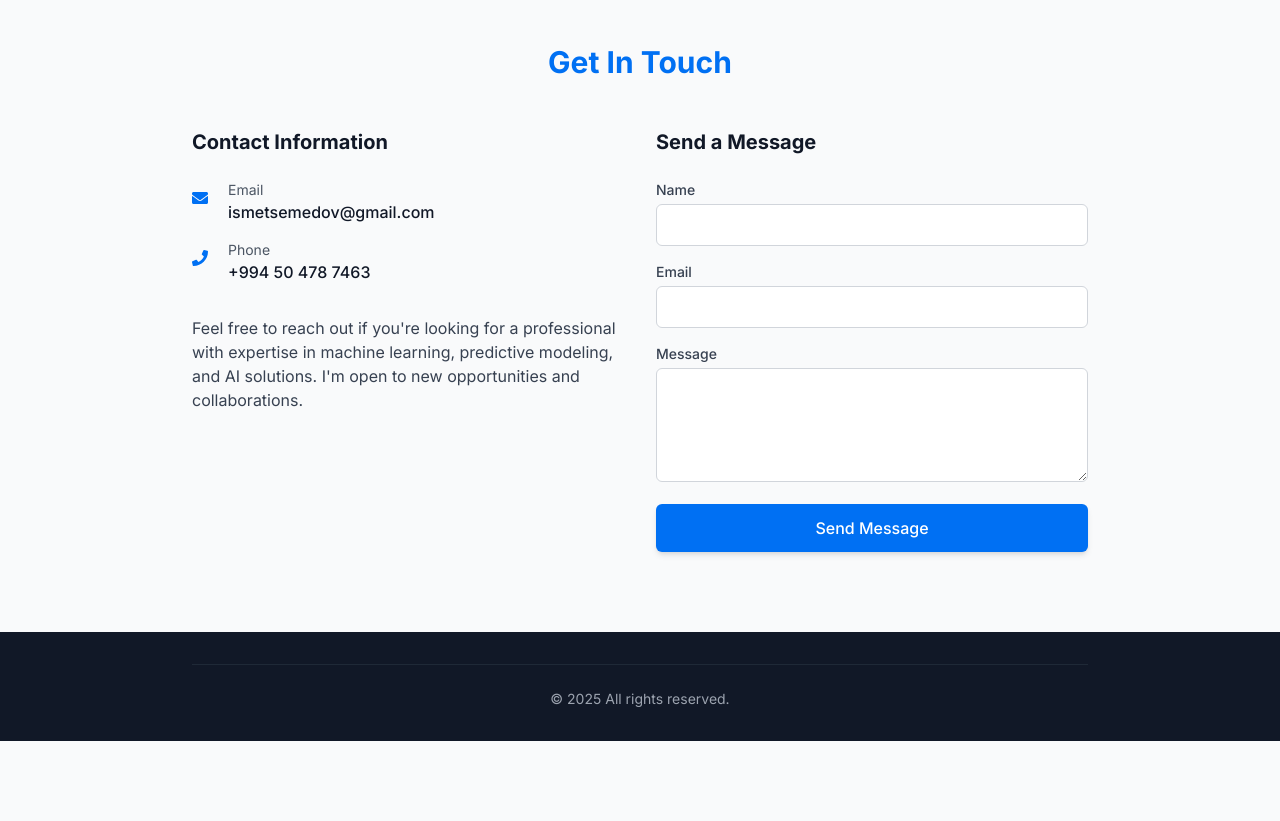
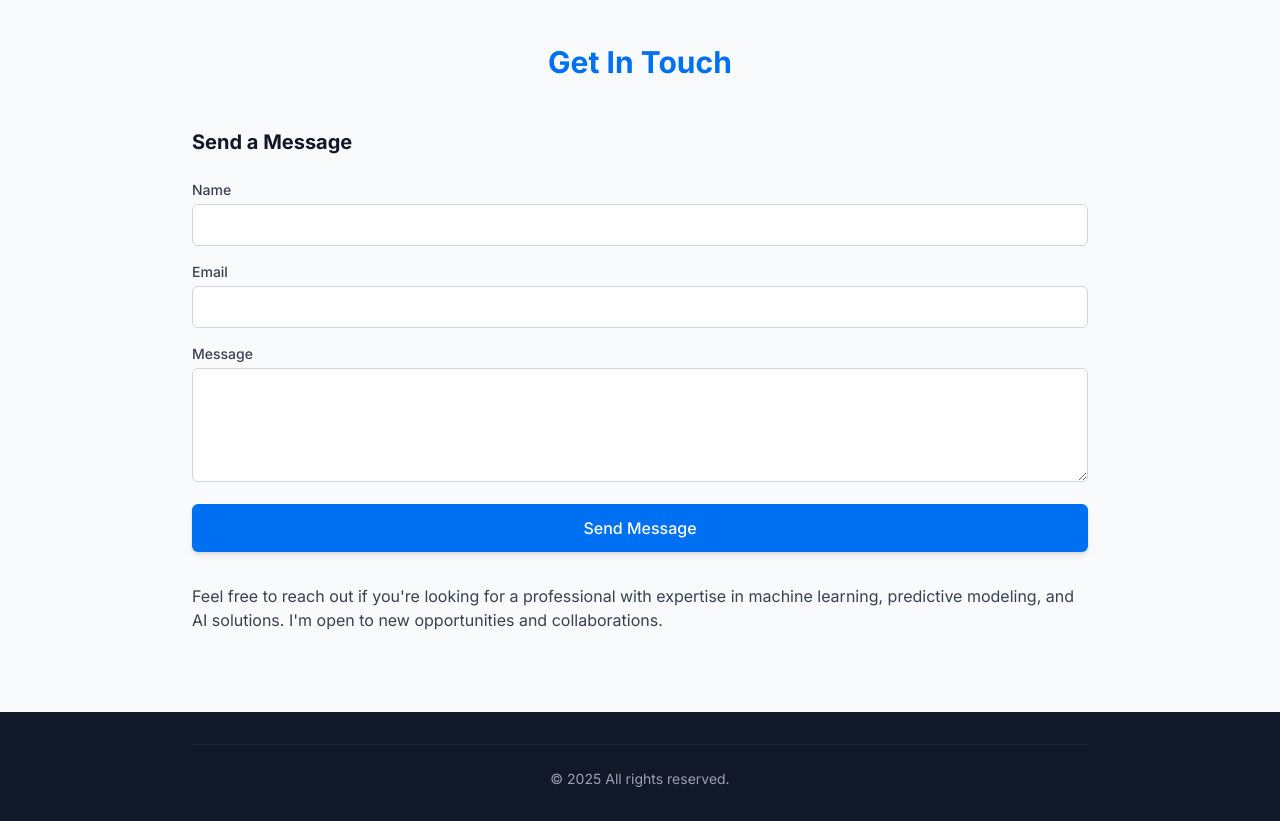
Before and after one commit to ulvibashir/profile, a Next.js app: page / in a window 1280 px wide. Shown: the part 4640-5461 px from the top of the page. Before the commit the page ends 5381 px from the top, so only its background shows below. Built offline with nearby package versions, Linux system fonts and the light colour scheme; no server answers; the database is empty.

Commit message:
Update Contact.tsx

```diff
--- a/src/components/Contact.tsx
+++ b/src/components/Contact.tsx
@@ -2,7 +2,7 @@
 
 import { useState } from 'react'
 import { motion } from 'framer-motion'
-import { FaEnvelope, FaPhone, FaExclamationTriangle } from 'react-icons/fa'
+import { FaExclamationTriangle } from 'react-icons/fa'
 
 interface FormData {
   name: string;
@@ -122,8 +122,7 @@ const Contact = () => {
 
       // Fallback message if the API fails
       setSuccessMessage(
-        "While there was an issue with our contact system, " +
-        "you can reach me directly at ismetsemedov@gmail.com or +994 50 478 7463."
+        "Thank you for your message. I'll review it as soon as possible."
       )
       setIsSubmitted(true)
 
@@ -145,33 +144,7 @@ const Contact = () => {
         >
           <h2 className="text-2xl sm:text-3xl font-bold text-primary text-center mb-8 md:mb-12">Get In Touch</h2>
 
-          <div className="grid grid-cols-1 md:grid-cols-2 gap-8">
-            <div>
-              <h3 className="text-xl font-bold mb-4 md:mb-6">Contact Information</h3>
-
-              <div className="space-y-4">
-                <ContactItem
-                  icon={<FaEnvelope />}
-                  label="Email"
-                  value="ismetsemedov@gmail.com"
-                  href="mailto:ismetsemedov@gmail.com"
-                />
-                <ContactItem
-                  icon={<FaPhone />}
-                  label="Phone"
-                  value="+994 50 478 7463"
-                  href="tel:+994504787463"
-                />
-              </div>
-
-              <div className="mt-6 md:mt-8">
-                <p className="text-gray-700 text-sm sm:text-base">
-                  Feel free to reach out if you&apos;re looking for a professional with expertise in machine learning,
-                  predictive modeling, and AI solutions. I&apos;m open to new opportunities and collaborations.
-                </p>
-              </div>
-            </div>
-
+          <div className="grid grid-cols-1">
             <div>
               <h3 className="text-xl font-bold mb-4 md:mb-6">Send a Message</h3>
 
@@ -263,6 +236,13 @@ const Contact = () => {
                 )}
               </form>
             </div>
+
+            <div className="mt-8">
+              <p className="text-gray-700 text-sm sm:text-base">
+                Feel free to reach out if you're looking for a professional with expertise in machine learning,
+                predictive modeling, and AI solutions. I'm open to new opportunities and collaborations.
+              </p>
+            </div>
           </div>
         </motion.div>
       </div>
@@ -270,30 +250,4 @@ const Contact = () => {
   )
 }
 
-interface ContactItemProps {
-  icon: React.ReactNode
-  label: string
-  value: string
-  href: string
-}
-
-const ContactItem = ({ icon, label, value, href }: ContactItemProps) => {
-  return (
-    <a
-      href={href}
-      target="_blank"
-      rel="noopener noreferrer"
-      className="contact-item group"
-    >
-      <span className="contact-icon">
-        {icon}
-      </span>
-      <div>
-        <p className="text-xs sm:text-sm text-gray-600">{label}</p>
-        <p className="font-medium text-sm sm:text-base group-hover:text-primary transition-colors">{value}</p>
-      </div>
-    </a>
-  )
-}
-
 export default Contact
```
